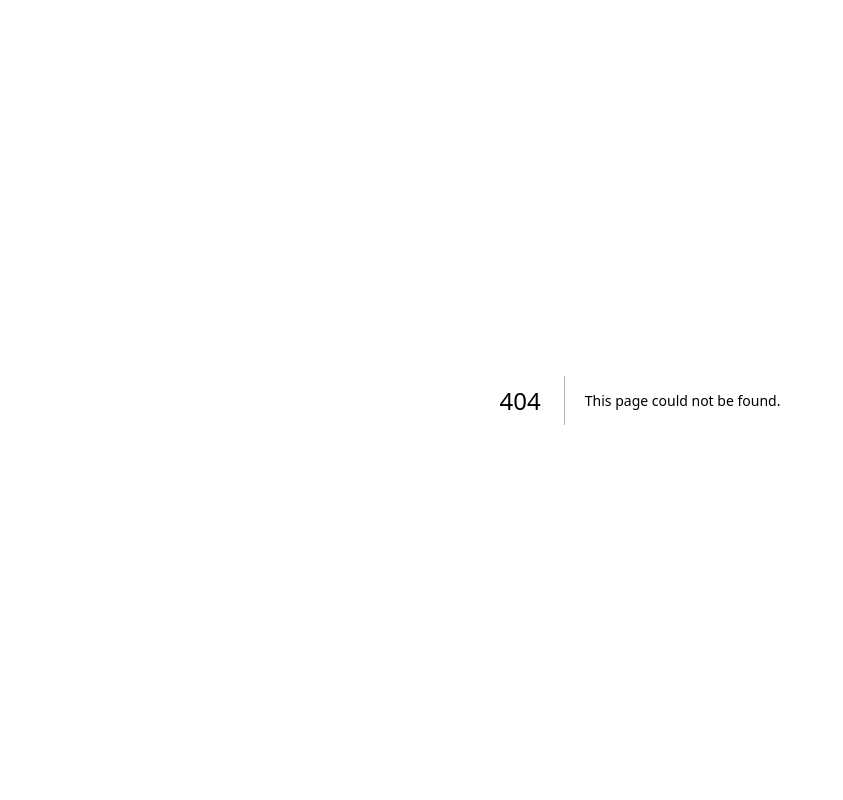
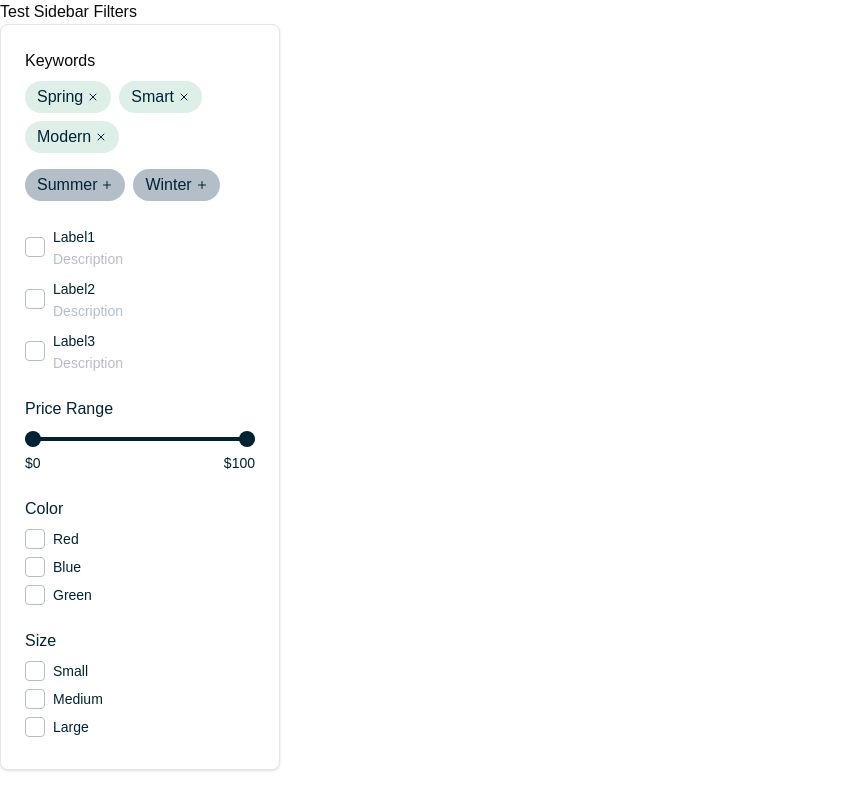
Before and after one commit to marvelous-007/offer-hub, a Next.js app: page /test in a window 1280 px wide. Before the commit this address had no page. Shown: the whole page, without its empty margins (0-843 px from the left). Built offline with nearby package versions, Linux system fonts and the light colour scheme.

Commit message:
feat: add componente sideBarFiles

```diff
--- /dev/null
+++ b/src/app/test/page.tsx
@@ -0,0 +1,14 @@
+import React from 'react';
+import ReactDOM from 'react-dom';
+import SidebarFilters from '../../components/ui/sideBarFilters';
+
+const App = () => {
+  return (
+    <div>
+      <h1>Test Sidebar Filters</h1>
+      <SidebarFilters />
+    </div>
+  );
+};
+
+export default App;
--- /dev/null
+++ b/src/components/ui/badge.tsx
@@ -0,0 +1,16 @@
+import React from 'react';
+
+interface BadgeProps {
+  variant: string;
+  className?: string;
+  children: React.ReactNode;
+  onClick?: () => void;
+}
+
+export const Badge: React.FC<BadgeProps> = ({ variant, className, children, onClick }) => {
+  return (
+    <span className={`badge ${variant} ${className}`} onClick={onClick}>
+      {children}
+    </span>
+  );
+};
--- /dev/null
+++ b/src/components/ui/sideBarFilters.tsx
@@ -0,0 +1,185 @@
+"use client";
+import { useState } from "react";
+import { Card } from "@/components/ui/card";
+import { Badge } from "@/components/ui/badge";
+import { X, Check, Plus } from "lucide-react";
+import * as Slider from "@radix-ui/react-slider";
+
+export default function SidebarFilters() {
+  const allKeywords = ["Spring", "Smart", "Modern", "Summer", "Winter"]; // Lista completa
+  const [keywords, setKeywords] = useState(["Spring", "Smart", "Modern"]); // Keywords activas
+  const [priceRange, setPriceRange] = useState([0, 100]);
+  const [checkedLabels, setCheckedLabels] = useState<string[]>([]); // Estado independiente para los "Labels"
+  const [checkedColors, setCheckedColors] = useState<string[]>([]);
+  const [checkedSizes, setCheckedSizes] = useState<string[]>([]);
+  const colors = ["Red", "Blue", "Green"];
+  const sizes = ["Small", "Medium", "Large"];
+  const labels = ["Label1", "Label2", "Label3"]; // Etiquetas para los checkboxes generales
+
+  const updatePriceRange = (value: [number, number]) => {
+    setPriceRange(value);
+  };
+
+  return (
+    <Card className="w-[280px] p-6 border rounded-lg">
+      {/* Keywords Section */}
+      <div className="mb-6">
+        <h3 className="text-base font-medium mb-2">Keywords</h3>
+        <div className="flex flex-wrap gap-2 mb-4">
+          {keywords.map((keyword) => (
+            <Badge
+              key={keyword}
+              variant="secondary"
+              className="bg-[#DEEFE7] text-[#002333] px-3 py-1 rounded-full flex items-center gap-1"
+            >
+              {keyword}
+              <X
+                className="h-3 w-3 cursor-pointer text-[#002333]"
+                onClick={() =>
+                  setKeywords((prev) => prev.filter((k) => k !== keyword))
+                }
+              />
+            </Badge>
+          ))}
+        </div>
+
+        {/* Deselected Keywords */}
+        <div className="flex flex-wrap gap-2">
+          {allKeywords
+            .filter((keyword) => !keywords.includes(keyword))
+            .map((keyword) => (
+              <Badge
+                key={keyword}
+                variant="secondary"
+                className="bg-[#B4BEC9] text-[#002333] px-3 py-1 rounded-full flex items-center gap-1 cursor-pointer"
+                onClick={() => setKeywords((prev) => [...prev, keyword])}
+              >
+                {keyword}
+                <Plus className="h-3 w-3 text-[#002333]" />
+              </Badge>
+            ))}
+        </div>
+      </div>
+
+      {/* Labels Section */}
+      <div className="mb-6">
+        {labels.map((label, index) => (
+          <div key={index} className="flex items-center gap-2 mb-2">
+            <div
+              className={`w-5 h-5 flex items-center justify-center border rounded ${
+                checkedLabels.includes(label)
+                  ? "bg-[#002333] text-white"
+                  : "border-[#B4BEC9]"
+              }`}
+              onClick={() => {
+                const updatedLabels = checkedLabels.includes(label)
+                  ? checkedLabels.filter((l) => l !== label)
+                  : [...checkedLabels, label];
+                setCheckedLabels(updatedLabels);
+              }}
+            >
+              {checkedLabels.includes(label) && (
+                <Check className="w-4 h-4 text-white" />
+              )}
+            </div>
+            <div>
+              <label
+                htmlFor={`label-${index}`}
+                className="text-sm font-medium text-[#002333]"
+              >
+                {label}
+              </label>
+              <p className="text-sm text-[#B4BEC9]">Description</p>
+            </div>
+          </div>
+        ))}
+      </div>
+
+      {/* Price Range Section */}
+      <div className="mb-6">
+        <h3 className="text-base font-medium mb-2 text-[#002333]">
+          Price Range
+        </h3>
+        <Slider.Root
+          className="relative flex items-center select-none touch-none w-full h-5"
+          value={priceRange}
+          min={0}
+          max={100}
+          step={1}
+          onValueChange={updatePriceRange}
+        >
+          <Slider.Track className="bg-[#B4BEC9] relative flex-grow rounded-full h-1">
+            <Slider.Range className="absolute bg-[#002333] rounded-full h-full" />
+          </Slider.Track>
+          <Slider.Thumb className="block w-4 h-4 bg-[#002333] rounded-full" />
+          <Slider.Thumb className="block w-4 h-4 bg-[#002333] rounded-full" />
+        </Slider.Root>
+        <div className="flex justify-between mt-1 text-[#002333]">
+          <span className="text-sm">${priceRange[0]}</span>
+          <span className="text-sm">${priceRange[1]}</span>
+        </div>
+      </div>
+
+      {/* Color Section */}
+      <div className="mb-6">
+        <h3 className="text-base font-medium mb-2 text-[#002333]">Color</h3>
+        {colors.map((color, index) => (
+          <div key={index} className="flex items-center gap-2 mb-2">
+            <div
+              className={`w-5 h-5 flex items-center justify-center border rounded ${
+                checkedColors.includes(color)
+                  ? "bg-[#002333] text-white"
+                  : "border-[#B4BEC9]"
+              }`}
+              onClick={() => {
+                const updatedColors = checkedColors.includes(color)
+                  ? checkedColors.filter((c) => c !== color)
+                  : [...checkedColors, color];
+                setCheckedColors(updatedColors);
+              }}
+            >
+              {checkedColors.includes(color) && (
+                <Check className="w-4 h-4 text-white" />
+              )}
+            </div>
+            <label
+              htmlFor={`color-${index}`}
+              className="text-sm text-[#002333]"
+            >
+              {color}
+            </label>
+          </div>
+        ))}
+      </div>
+
+      {/* Size Section */}
+      <div>
+        <h3 className="text-base font-medium mb-2 text-[#002333]">Size</h3>
+        {sizes.map((size, index) => (
+          <div key={index} className="flex items-center gap-2 mb-2">
+            <div
+              className={`w-5 h-5 flex items-center justify-center border rounded ${
+                checkedSizes.includes(size)
+                  ? "bg-[#002333] text-white"
+                  : "border-[#B4BEC9]"
+              }`}
+              onClick={() => {
+                const updatedSizes = checkedSizes.includes(size)
+                  ? checkedSizes.filter((s) => s !== size)
+                  : [...checkedSizes, size];
+                setCheckedSizes(updatedSizes);
+              }}
+            >
+              {checkedSizes.includes(size) && (
+                <Check className="w-4 h-4 text-white" />
+              )}
+            </div>
+            <label htmlFor={`size-${index}`} className="text-sm text-[#002333]">
+              {size}
+            </label>
+          </div>
+        ))}
+      </div>
+    </Card>
+  );
+}
```
